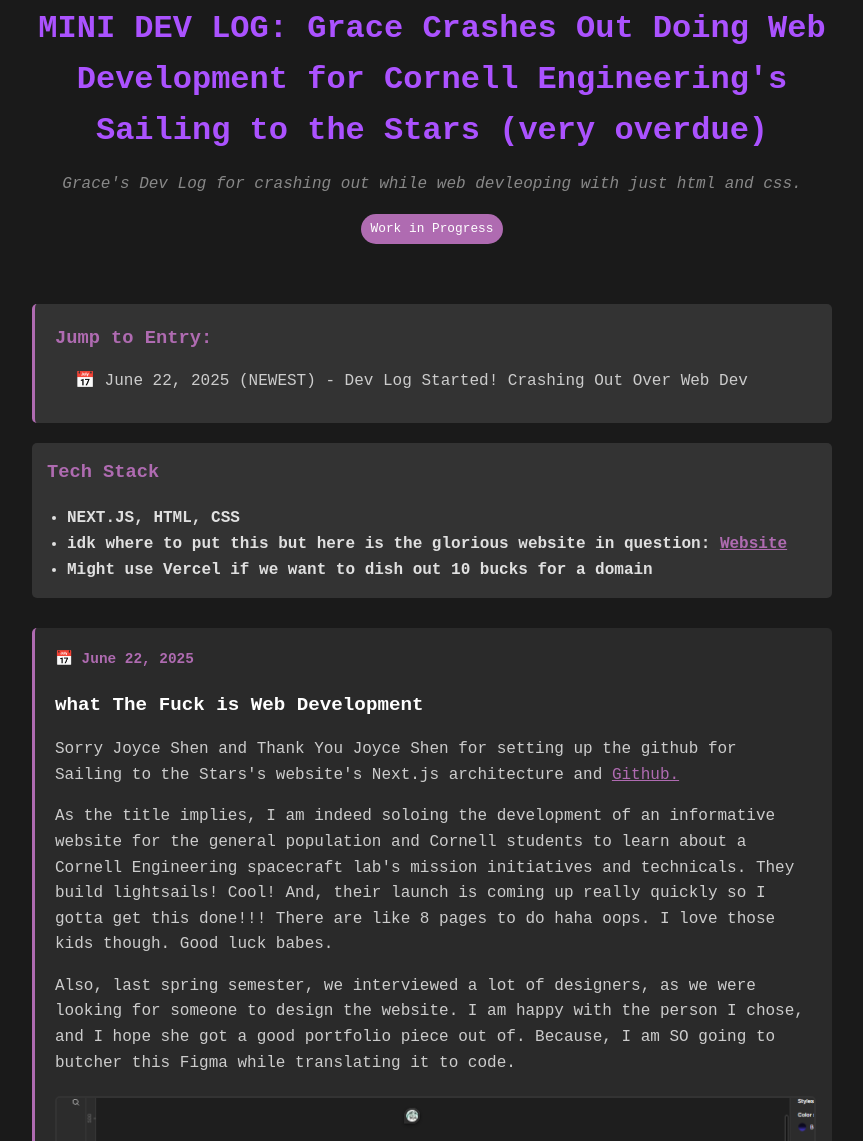
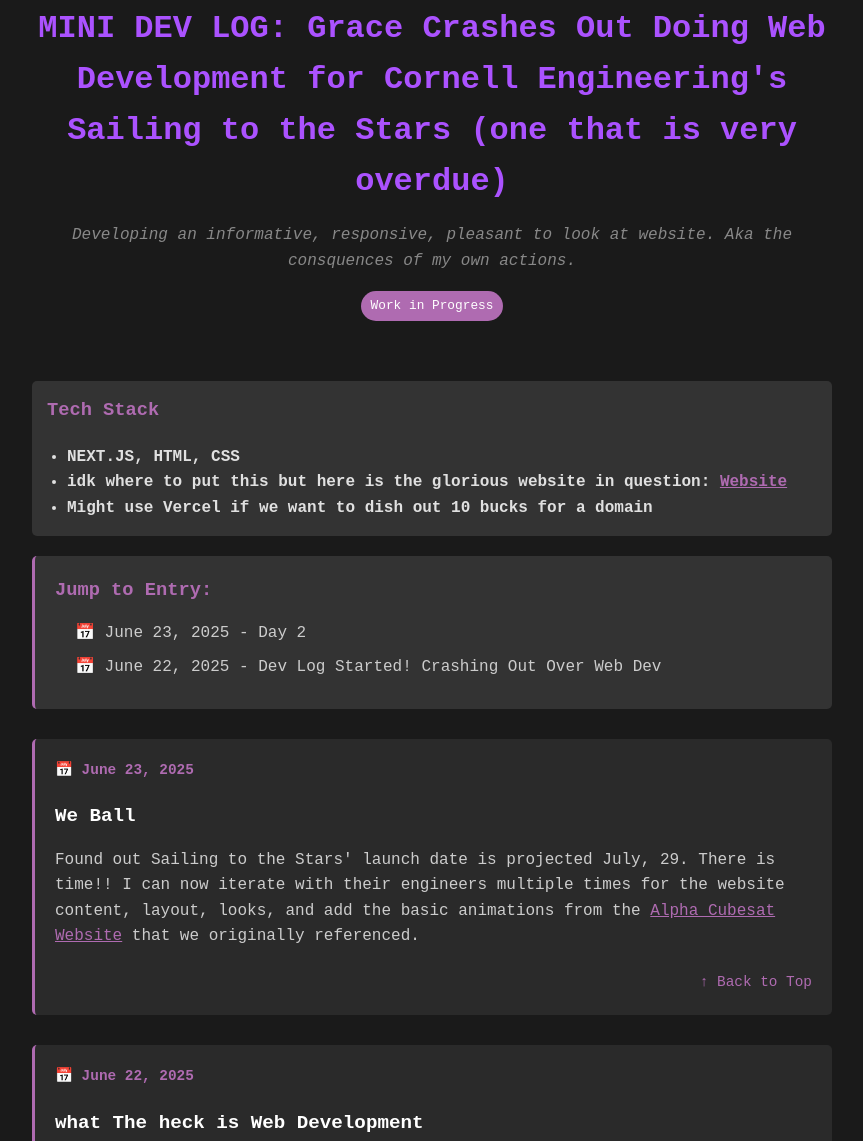
Before and after one commit to gracejinsotrue/gracejinwebsite, a website: page public/projects/grace-solos-a-website/index.html in a window 1280 px wide. Shown: the part 89-1230 px from the top of the page, without its empty margins (208-1071 px from the left). Drawn offline with Linux system fonts and the light colour scheme.

Commit message:
added to dev log

```diff
--- a/public/projects/grace-solos-a-website/index.html
+++ b/public/projects/grace-solos-a-website/index.html
@@ -265,18 +265,11 @@
 
     <div class="project-header" id="top">
         <h1 class="project-title">MINI DEV LOG: Grace Crashes Out Doing Web Development for Cornell Engineering's
-            Sailing to the Stars (very overdue) </h1>
-        <p class="project-subtitle">Grace's Dev Log for crashing out while web devleoping with just html and css.</p>
+            Sailing to the Stars (one that is very overdue) </h1>
+        <p class="project-subtitle">Developing an informative, responsive, pleasant to look at website. Aka the
+            consquences of my own actions.</p>
 
         <span class="status-badge">Work in Progress</span>
-    </div>
-    <div class="toc">
-        <h3>Jump to Entry:</h3>
-        <ul>
-            <li><a href="#june-22-2025">📅 June 22, 2025 (NEWEST) - Dev Log Started! Crashing Out Over Web Dev</a>
-            </li>
-
-        </ul>
     </div>
 
     <div class="tech-stack">
@@ -292,9 +285,38 @@
 
         </ul>
     </div>
+
+    <div class="toc">
+        <h3>Jump to Entry:</h3>
+        <ul>
+            <li><a href="#june-22-2025">📅 June 23, 2025 - Day 2 </a>
+            </li>
+
+        </ul>
+        <ul>
+            <li><a href="#june-22-2025">📅 June 22, 2025 - Dev Log Started! Crashing Out Over Web Dev</a>
+            </li>
+
+        </ul>
+    </div>
+    <div class="dev-entry" id="june-22-2025">
+        <div class="entry-date">📅 June 23, 2025</div>
+        <h3 class="entry-title">We Ball</h3>
+        <div class="entry-content">
+            <p>Found out Sailing to the Stars' launch date is projected July, 29. There is time!! I can now iterate with
+                their engineers multiple times for the website content, layout, looks, and add the basic animations from
+                the <a href="https://alphacubesat.cornell.edu/" style="color:#af6bb1"> Alpha Cubesat Website</a> that we
+                originally referenced.
+            <div class="back-to-top">
+                <a href="#top">↑ Back to Top</a>
+            </div>
+        </div>
+    </div>
+
+
     <div class="dev-entry" id="june-22-2025">
         <div class="entry-date">📅 June 22, 2025</div>
-        <h3 class="entry-title">what The Fuck is Web Development</h3>
+        <h3 class="entry-title">what The heck is Web Development</h3>
         <div class="entry-content">
             <p>Sorry Joyce Shen and Thank You Joyce Shen for setting up the github for Sailing to the Stars's website's
                 Next.js architecture and
```
Also changed, not shown: public/projects/index.html (+3 -1 lines).
